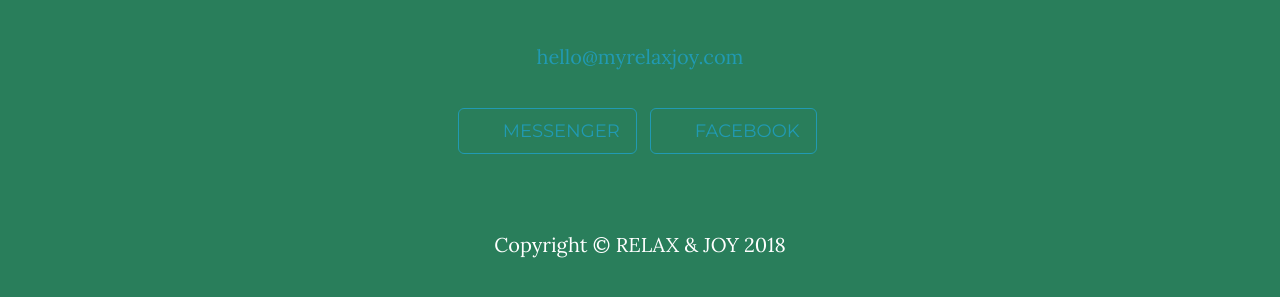
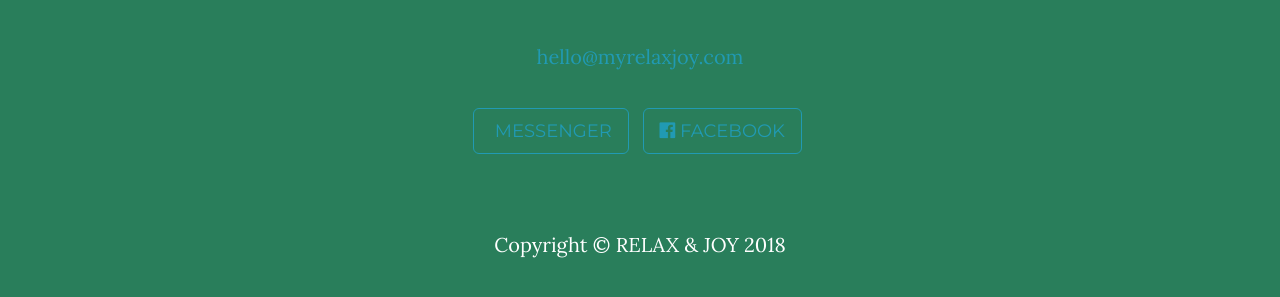
Before and after one commit to cosminpopa083/cosminpopa083.github.io, a Jekyll site: the page built from index.html, in a window 1280 px wide and 900 px high, scrolled down 2633 px. Shown: the part 589-886 px from the top of the window. Built offline with Jekyll 4.4.1, drawn with Linux system fonts in a browser that asks for light colours; nearby versions of some CDN libraries.

Commit message:
Update contact.html

```diff
--- a/_includes/contact.html
+++ b/_includes/contact.html
@@ -9,7 +9,7 @@
                 <ul class="list-inline banner-social-buttons">
                     {% for network in site.social %}
                     <li>
-                        <a href="{{ network.url }}" class="btn btn-default btn-lg"><i class="fa fa-{{ network.title }} fa-fw"></i> <span class="network-name">{{ network.title }}</span></a>
+                        <a href="{{ network.url }}" class="btn btn-default btn-lg"><i class="fab fa-{{ network.title }}"></i> <span class="network-name">{{ network.title }}</span></a>
                     </li>
                     {% endfor %}
                 </ul>
```
